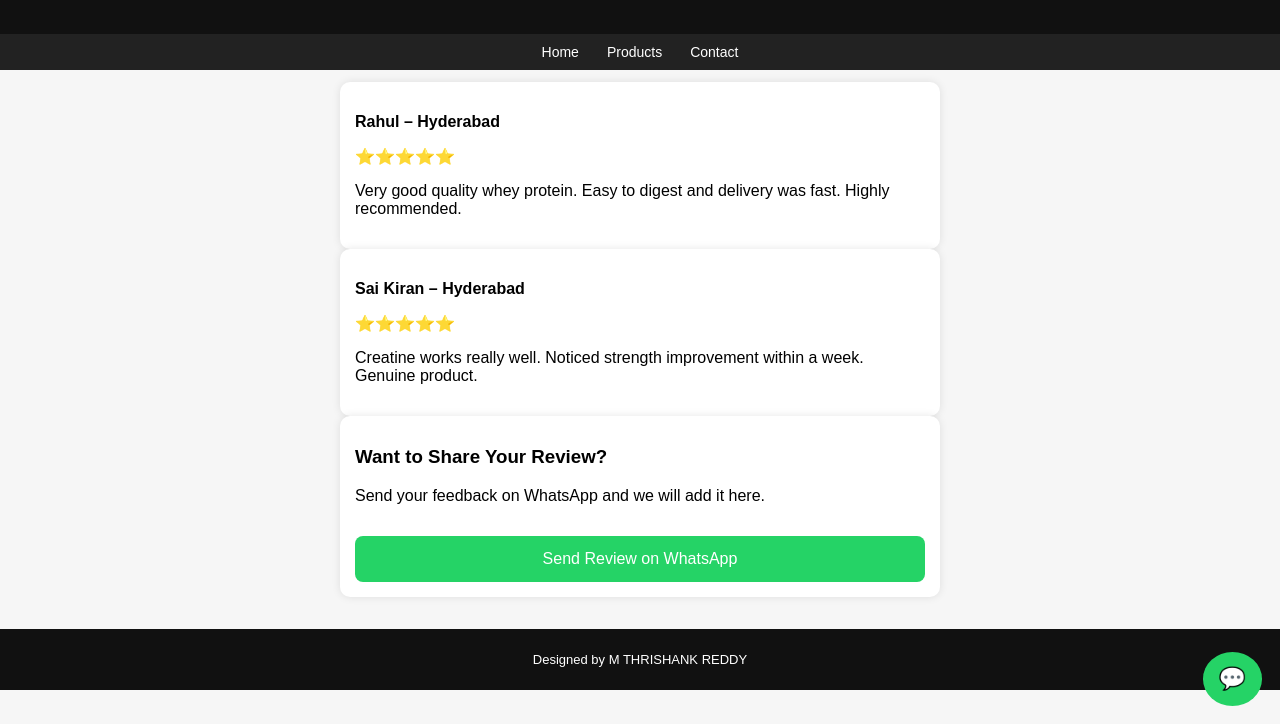
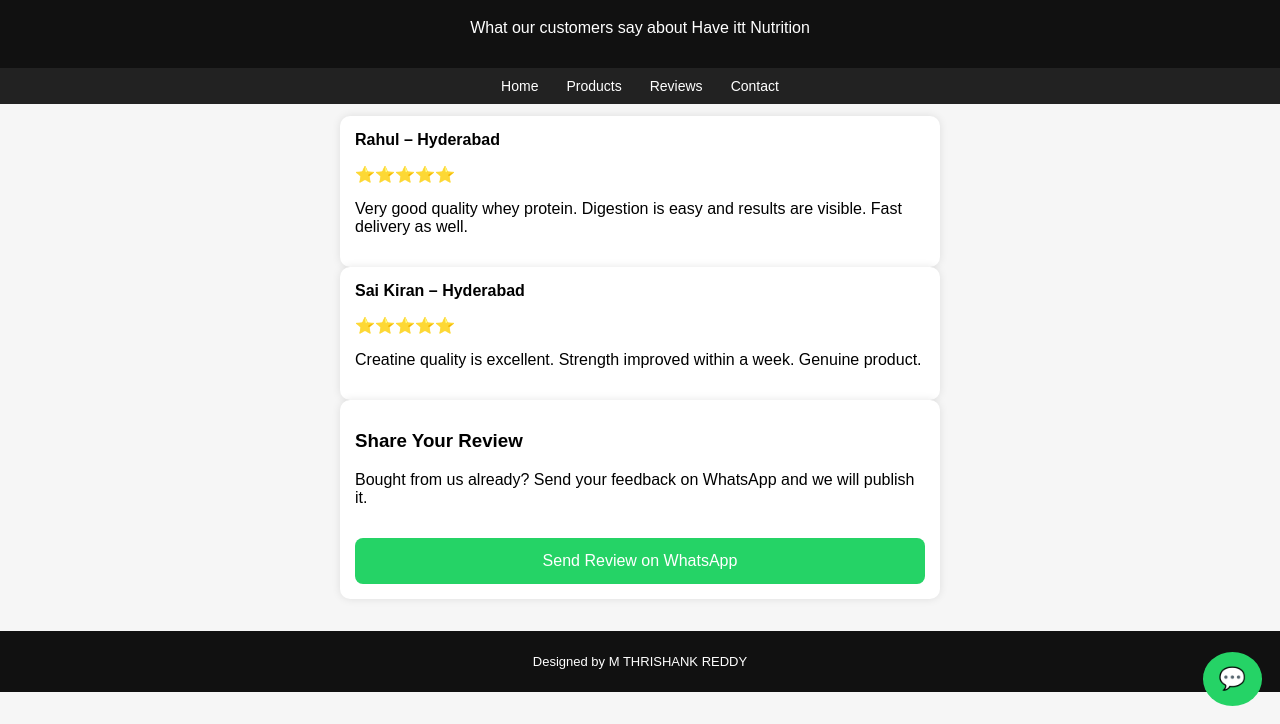
Before and after one commit to THRISHANKREDDY1/haveitt-website, a plain HTML site: page reviews.html in a window 1280 px wide. Shown: the part 76-800 px from the top of the page. Drawn offline with Linux system fonts and the light colour scheme.

Commit message:
Update and rename Reviews.html to reviews.html

```diff
--- a/Reviews.html
+++ b/reviews.html
@@ -11,11 +11,13 @@
 
 <header>
   <h1>Customer Reviews</h1>
+  <p>What our customers say about Have itt Nutrition</p>
 </header>
 
 <nav>
   <a href="index.html">Home</a>
   <a href="products.html">Products</a>
+  <a href="reviews.html">Reviews</a>
   <a href="contact.html">Contact</a>
 </nav>
 
@@ -23,28 +25,31 @@
 
   <!-- REVIEW 1 -->
   <div class="product-card">
-    <p><strong>Rahul – Hyderabad</strong></p>
+    <strong>Rahul – Hyderabad</strong>
     <p>⭐⭐⭐⭐⭐</p>
     <p>
-      Very good quality whey protein. Easy to digest and delivery was fast.
-      Highly recommended.
+      Very good quality whey protein. Digestion is easy and results are visible.
+      Fast delivery as well.
     </p>
   </div>
 
   <!-- REVIEW 2 -->
   <div class="product-card">
-    <p><strong>Sai Kiran – Hyderabad</strong></p>
+    <strong>Sai Kiran – Hyderabad</strong>
     <p>⭐⭐⭐⭐⭐</p>
     <p>
-      Creatine works really well. Noticed strength improvement within a week.
+      Creatine quality is excellent. Strength improved within a week.
       Genuine product.
     </p>
   </div>
 
-  <!-- ADD REVIEW CTA -->
+  <!-- ADD REVIEW -->
   <div class="product-card">
-    <h3>Want to Share Your Review?</h3>
-    <p>Send your feedback on WhatsApp and we will add it here.</p>
+    <h3>Share Your Review</h3>
+    <p>
+      Bought from us already?
+      Send your feedback on WhatsApp and we will publish it.
+    </p>
 
     <button onclick="orderNow('Customer Review Submission')">
       Send Review on WhatsApp
@@ -58,11 +63,12 @@
 </footer>
 
 <script src="js/whatsapp.js"></script>
+<script src="js/tracking.js"></script>
 
 <!-- Sticky WhatsApp Button -->
 <a class="whatsapp-float" href="https://wa.me/918790966832" target="_blank">
   💬
 </a>
-  <script src="js/tracking.js"></script>
+
 </body>
 </html>
```
